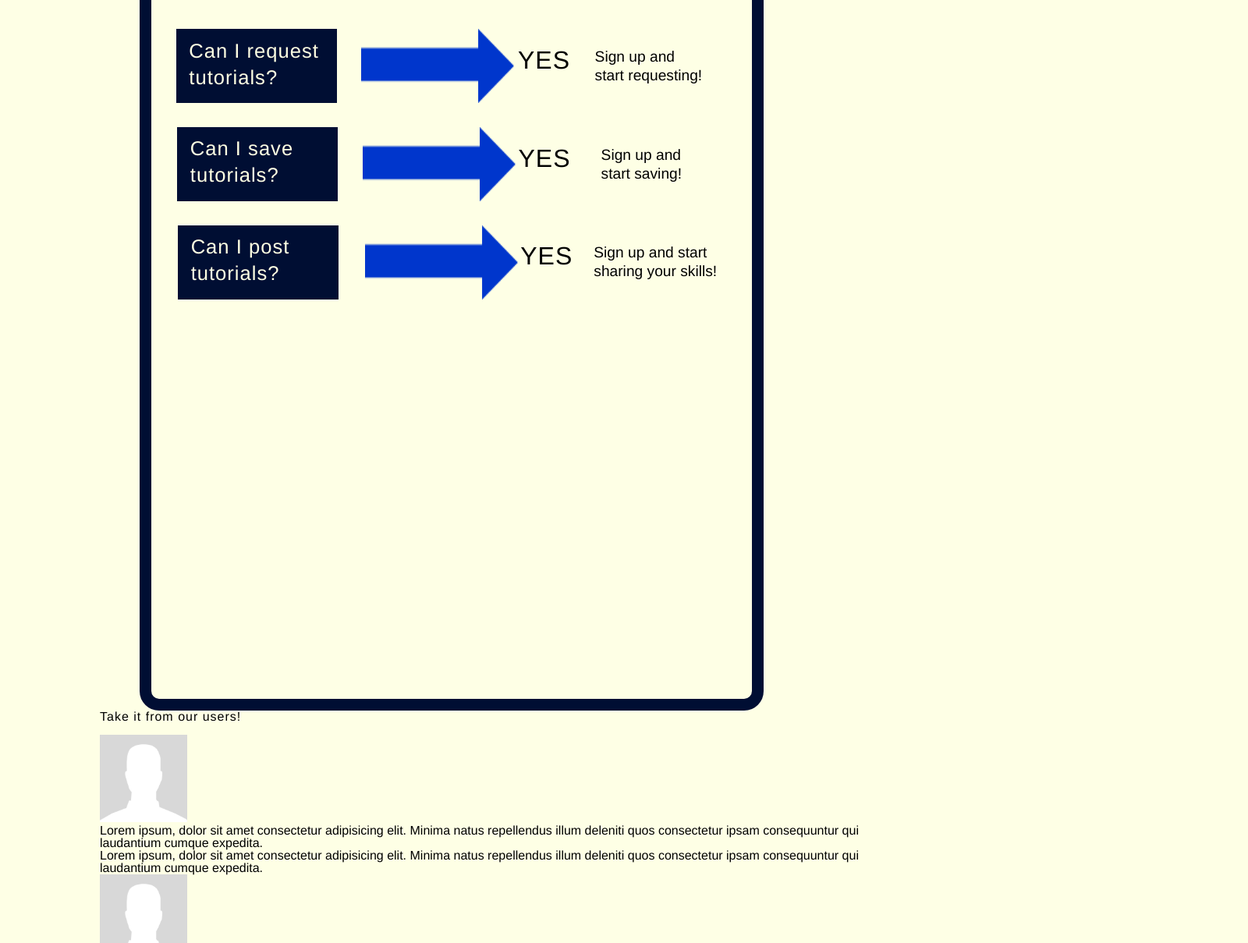
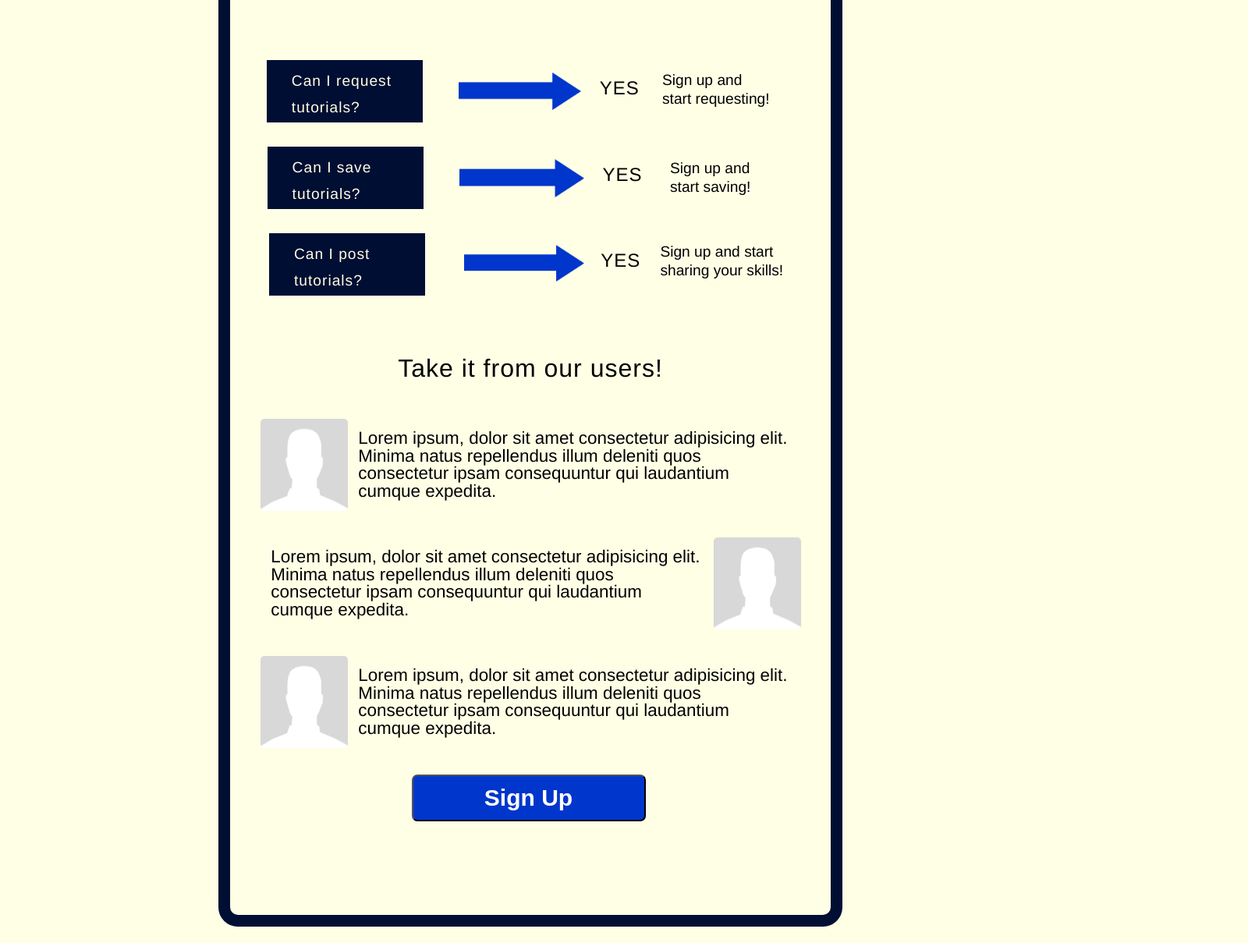
Before and after one commit to rrrbba/web-UI, a plain HTML site: page landing.html in a window 1280 px wide. Shown: the part 400-1609 px from the top of the page at 78% size, 1600 px wide, since content can reach past the window. After the commit the page ends 1588 px from the top, so only its background shows below. Drawn offline with Linux system fonts and the light colour scheme.

Commit message:
landing fixed

```diff
--- a/landing.html
+++ b/landing.html
@@ -32,7 +32,7 @@
                         <h1>Let’s simplify life for everyone!</h1>
                     </div>
                         <a href="#">
-                        <button class="button">Sign Up</button>
+                        <button class="buttonone">Sign Up</button>
                         </a>
                 </section>
             </header>
@@ -71,7 +71,7 @@
                             <p class="answerthree">Sign up and start sharing your skills!</p>
                         </div>
                     </section>
-                </section>
+
 
                 <section class="bottominfo">
                     <div class="take">
@@ -92,7 +92,11 @@
                             <img class="blank" src="img/blank.png" alt="Blank Picture">
                             <p>Lorem ipsum, dolor sit amet consectetur adipisicing elit. Minima natus repellendus illum deleniti quos consectetur ipsam consequuntur qui laudantium cumque expedita.</p>
                         </div>
+                        <a href="#">
+                                <button class="buttontwo">Sign Up</button>
+                                </a>
                 </section>
+            </section>
         </main>
         </body>
 
--- a/less/global.less
+++ b/less/global.less
@@ -17,7 +17,7 @@ h1, h2, h3, h4, h5 {
 
 .container{
     background-color: #FEFFE5;
-    width: 1024px;
-    height: 1024px;
+    width: 800px;
+    // height: 1024px;
     margin: 0 auto;
 }
--- a/less/home-page.less
+++ b/less/home-page.less
@@ -2,34 +2,28 @@
     display: flex;
     justify-content: flex-start;
     margin-left: 2%;
-    margin-top: 5%;
+    margin-top: 4%;
 }
 
 .sign{
 
     width: 100%;
-    font-size: 1.5rem;
+    font-size: 1.8rem;
     line-height: 80%;
     font-weight: bold;
     margin-top: 10%;
+    margin-bottom: 5%;
 
 }
 
 .sign h1{
     width: 100%;
-    font-size: 1.6rem;
+    font-size: 1.4rem;
     display: flex;
     justify-content: center;
 }
-.button{
-    margin-left: 10%;
-    background-color: #0036CC;
-    color: white;
-    height: 61px;
-    width: 346px;
-    border-radius: 7px;
-    font-weight: bold;
-    font-size: 30px;
+.buttonone{
+  .button();
 }
 
 .worker{
@@ -60,8 +54,8 @@
 
 }
 .box{
-    height: 95px;
-    width: 206px;
+    height: 80px;
+    width: 200px;
     background-color: #000E33;
     color: #FFFFE3;
     font-size: 1rem;
@@ -71,10 +65,11 @@
 
 h4{
     color: #FFFFE3;
-    font-size: 1.6rem;
+    font-size: 1.2rem;
     line-height: 34px;
     padding-left: 8%;
     padding-top: 5%;
+    margin-left: 8%;
 }
 
 .yes{
@@ -85,7 +80,7 @@ h4{
 
 h5{
     margin-right: 10%;
-    font-size: 2rem;
+    font-size: 1.5rem;
 }
 
 .toprow h5{
@@ -94,11 +89,24 @@ h5{
 
 .toparrow{
     margin-left: -2%;
+    height: 10%;
+    width: 20%;
+    margin-top: 2%;
 }
 
 .middlearrow{
     margin-left: -4%;
+    height: 10%;
+    width: 20%;
+    margin-top: 2%;
 }
+
+.bottomarrow{
+    height: 10%;
+    width: 20%;
+    margin-top: 2%;
+}
+
 .middlerow h5{
     margin-left: -47%;
 }
@@ -112,6 +120,7 @@ h5{
     width: 144px;
     font-size: 1.2rem;
     line-height: 24px;
+    margin-top: -5%;
 }
 
 .answertwo{
@@ -119,6 +128,7 @@ h5{
     width: 108px;
     font-size: 1.2rem;
     line-height: 24px;
+    margin-top: -5%;
 }
 
 .answerthree{
@@ -126,6 +136,7 @@ h5{
     width: 165px;
     font-size: 1.2rem;
     line-height: 24px;
+    margin-top: -5%;
 }
 
 
@@ -136,6 +147,63 @@ h5{
     font-weight: bold;
     margin-top: 1%;
 }
+
+.bottominfo{
+    margin-top: 10%;
+    margin-left:5%;
+    width: 90%;
+    .take{
+        display: flex;
+        justify-content: center;
+        font-size: 2rem;
+        padding-bottom: 5%;
+    }
+    .bottomtop{
+        display: flex;
+        padding-bottom: 5%;
+        p{
+            display:flex;
+            flex-flow: wrap;
+            padding: 2%;
+            font-size: 1.4rem;
+        }
+        .blank{
+            border-radius: 5px;
+        }
+    }
+    .bottommiddle{
+        display: flex;
+        padding-bottom: 5%;
+        p{
+            display: flex;
+            flex-flow: wrap;
+            padding: 2%;
+            font-size: 1.4rem;
+        }
+        .blank{
+            border-radius: 5px;
+        }
+    }
+    .bottombottom{
+        display: flex;
+        padding-bottom: 5%;
+        p{
+            display: flex;
+            flex-flow: wrap;
+            padding: 2%;
+            font-size: 1.4rem;
+        }
+        .blank{
+            border-radius: 5px;
+        }
+    }
+    .buttontwo{
+        .button();
+        margin-left: 28%;
+    }
+
+}
+
 
 
 .rayven{
--- a/less/mixins.less
+++ b/less/mixins.less
@@ -0,0 +1,11 @@
+.button(){
+
+    margin-left: 10%;
+    background-color: #0036CC;
+    color: white;
+    height: 60px;
+    width: 300px;
+    border-radius: 7px;
+    font-weight: bold;
+    font-size: 30px;
+}
--- a/less/navigation.less
+++ b/less/navigation.less
@@ -8,7 +8,8 @@
     margin-top: -4%;
     // height: 800px;
     width: 800px;
-    padding-bottom: 50%;
+    padding-bottom: 15%;
+
 }
 body{
     background-color: #FEFFE5;
@@ -21,7 +22,7 @@ body{
 nav{
     display: flex;
     justify-content: center;
-    margin-right: -30%;
+    margin-right: -70%;
     margin-bottom: -3%;
 
 }
```
Also changed, not shown: css/index.css.
